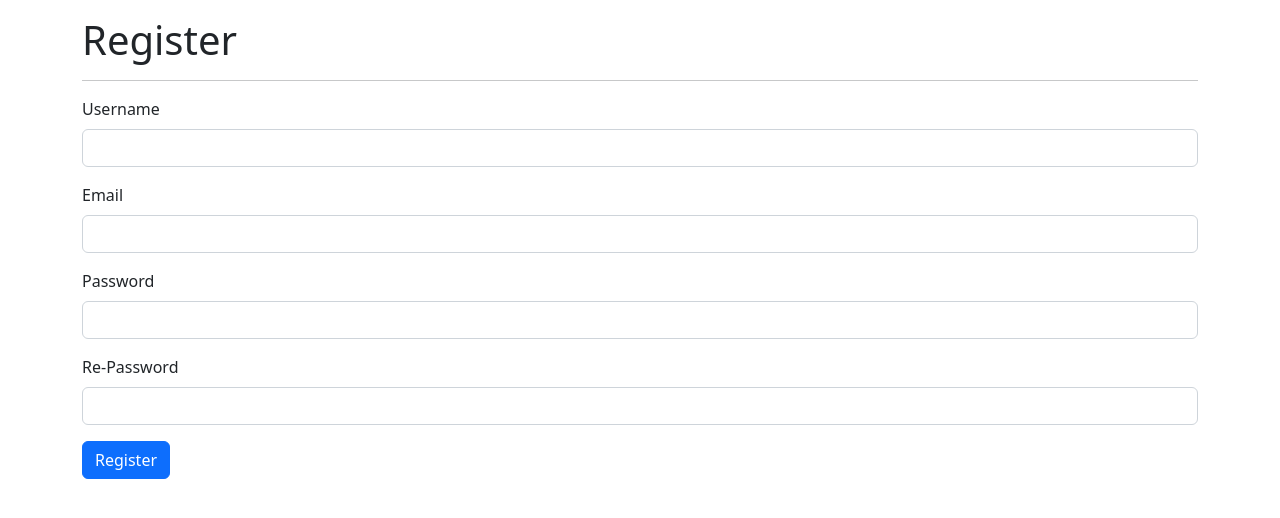
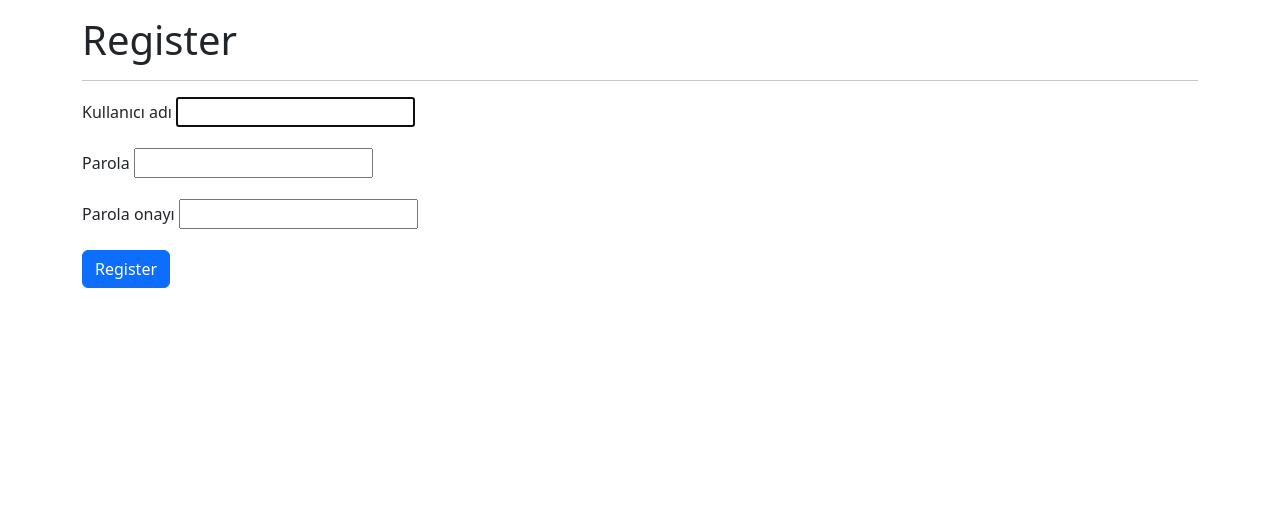
Before and after one commit to gonulpolat/Django-Ile-Web-Gelistirme-Sadik_Turan_Kursu, a Django app: page /account/register in a window 1280 px wide. Shown: the part 56-574 px from the top of the page. Run offline with Django 4.2, Linux system fonts and the light colour scheme; some libraries are stand-ins or nearby versions.

Commit message:
User Register işlemleri UserCreationForm sınıfı üzerinden yapıldı.

```diff
--- a/Account/templates/account/register.html
+++ b/Account/templates/account/register.html
@@ -19,32 +19,10 @@
         <div class="col-12">
             <h1>Register</h1>
             <hr>
-            <form action="" method="post">
+            <form action="" method="post" novalidate>
                 {% csrf_token %}
 
-                {% if error %}
-                    <div class="alert alert-danger">
-                        {{error}}
-                    </div>
-                {% endif %}
-
-                <div class="mb-3">
-                    <label for="username" class="form-label">Username</label>
-                    <input type="text" name="username" id="username" class="form-control" required value="{% if username %} {{username}} {% endif %}">
-                </div>
-                <div class="mb-3">
-                    <label for="email" class="form-label">Email</label>
-                    <input type="email" name="email" id="email" class="form-control" required value="{% if email %} {{email}} {% endif %}">
-                </div>
-
-                <div class="mb-3">
-                    <label for="password" class="form-label">Password</label>
-                    <input type="password" name="password" id="password" class="form-control" required value="{% if password %} {{password}} {% endif %}">
-                </div>
-                <div class="mb-3">
-                    <label for="repassword" class="form-label">Re-Password</label>
-                    <input type="password" name="repassword" id="repassword" class="form-control" required value="{% if repassword %} {{repassword}} {% endif %}">
-                </div>
+                {% include "partials/_form.html" %}
 
                 <button type="submit" class="btn btn-primary">Register</button>
 
--- a/Account/views.py
+++ b/Account/views.py
@@ -1,6 +1,6 @@
 from django.contrib import messages
 from django.contrib.auth import authenticate, login, logout
-from django.contrib.auth.models import User
+from django.contrib.auth.forms import UserCreationForm
 from django.shortcuts import redirect, render
 
 from Account.forms import LoginUserForm
@@ -53,40 +53,28 @@ def user_login(request):
 def user_register(request):
 
     if request.method == 'POST':
-        username = request.POST['username'].strip()
-        email = request.POST['email']
-        password = request.POST['password']
-        repassword = request.POST['repassword']
+        form = UserCreationForm(request.POST)
 
-        if password != repassword:
+        if form.is_valid():
+            form.save()
+
+            username = form.cleaned_data.get('username')
+            password = form.cleaned_data.get('password1')
+
+            user = authenticate(request, username=username, password=password)
+            login(request, user)
+            return redirect('index')
+
+        else:
             return render(request, 'account/register.html', {
-                'error': 'Parola eşleşmiyor.',
-                'username': username,
-                'email': email,
+                'form': form,
             })
 
-        if User.objects.filter(username = username).exists():
-            return render(request, 'account/register.html', {
-                'error': 'Username kullanılıyor.',
-                'email': email,
-                'password': password,
-                'repassword': repassword,
-            })
-
-        if User.objects.filter(email = email).exists():
-            return render(request, 'account/register.html', {
-                'error': 'Email kullanılıyor.',
-                'username': username,
-                'password': password,
-                'repassword': repassword,
-            })
-
-        user = User.objects.create_user(username=username, email=email, password=password)
-        user.save()
-        return redirect('user_login')
-
     else:
-        return render(request, 'account/register.html')
+        form = UserCreationForm()
+        return render(request, 'account/register.html', {
+            'form': form
+        })
 
 
 def user_logout(request):
```
